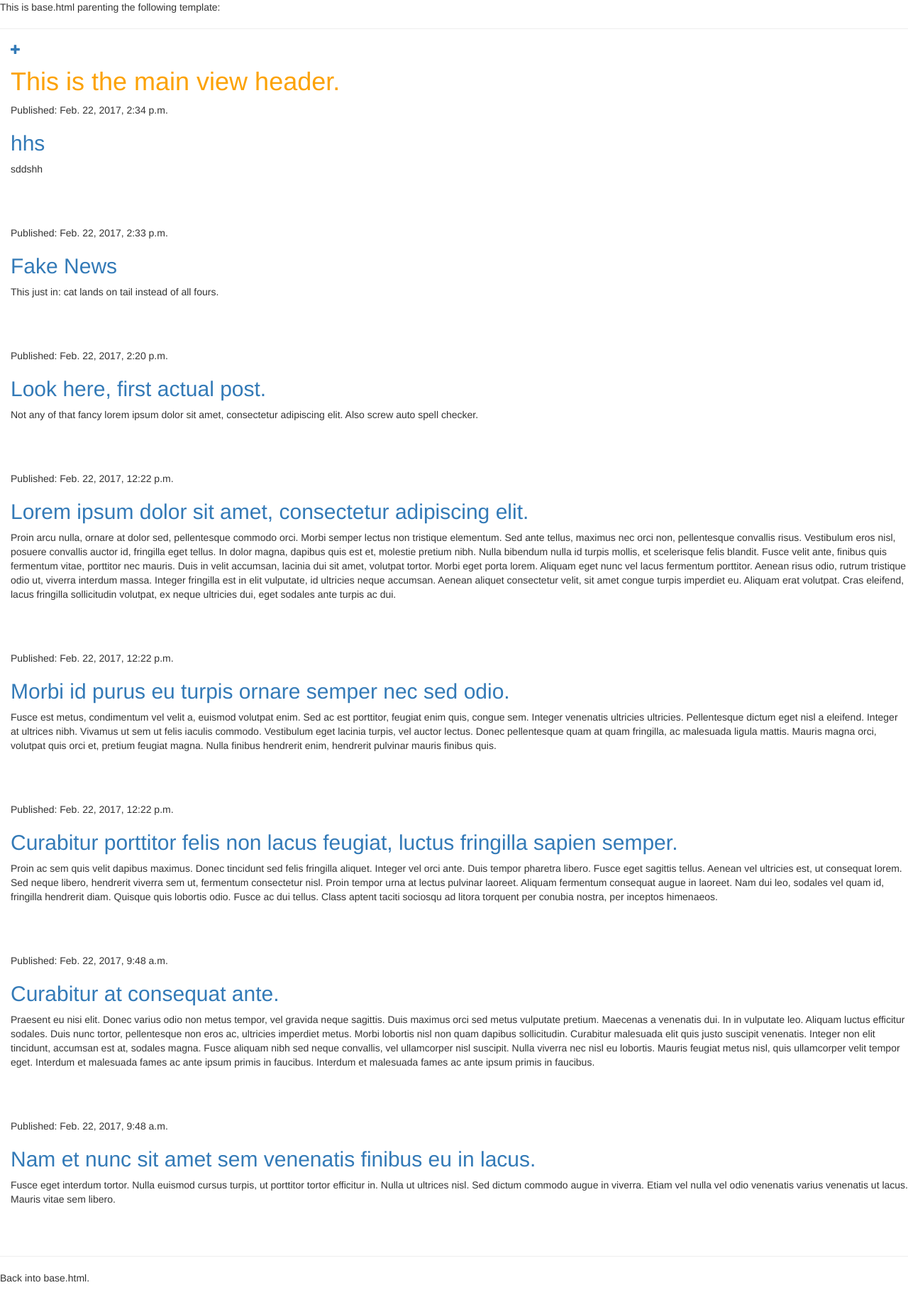
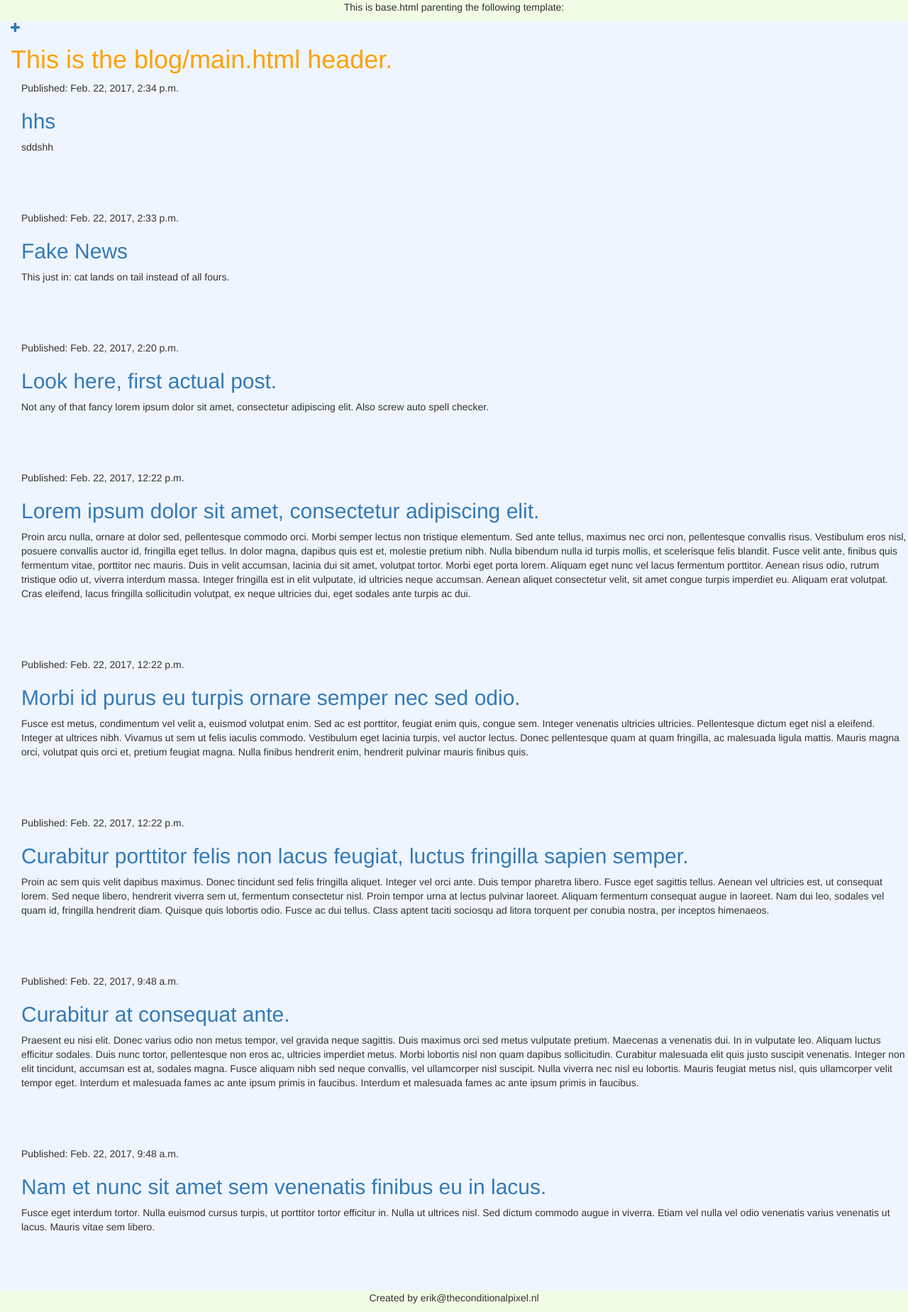
Before and after one commit to es-kan/eskan-site, a Django app: page / in a window 1280 px wide. Shown: the whole page at 71% size. Before the commit the page ends 1806 px from the top, so only its background shows below. Run offline with Django 3.2, Linux system fonts and the light colour scheme; data comes from the database, SQL or seed files in the repository; both versions use the stored data as it was after the commit; some libraries are stand-ins or nearby versions.

Commit message:
more styles

```diff
--- a/blog/static/css/blog.css
+++ b/blog/static/css/blog.css
@@ -1,5 +1,6 @@
-.main-container {
+.main-container, .post {
     padding-left: 15px;
+    background-color: #eff5ff;
 }
 
 .title-header {
@@ -11,5 +12,5 @@
 }
 
 .post {
-    margin-bottom: 70px;
+    padding-bottom: 70px;
 }
--- a/blog/templates/main.html
+++ b/blog/templates/main.html
@@ -11,7 +11,7 @@
 <div class="main-container">
 <div class="title-header">
   <a href="{% url 'post_new' %}" class="top-menu"><span class="glyphicon glyphicon-plus"></span></a>
-  <h1>This is the main view header.</h1>
+  <h1>This is the blog/main.html header.</h1>
 </div>
 <div class="posts">
   {% for post in posts %}
--- a/blog/templates/post.html
+++ b/blog/templates/post.html
@@ -14,4 +14,5 @@
   <h1>{{ post.title }}</h1>
   <p>{{ post.text|linebreaksbr }}</p>
 </div>
+<a href="{% url 'main' %}"><span class="glyphicon glyphicon-chevron-left"></span></a>
 {% endblock %}
--- a/kansite/settings/base.py
+++ b/kansite/settings/base.py
@@ -126,6 +126,10 @@ USE_TZ = True
 
 STATIC_URL = '/static/'
 
+STATICFILES_DIRS = [
+    os.path.join(BASE_DIR, 'static'),
+]
+
 STATICFILES_FINDERS = [
     'django.contrib.staticfiles.finders.FileSystemFinder',
     'django.contrib.staticfiles.finders.AppDirectoriesFinder',
--- /dev/null
+++ b/kansite/static/css/base.css
@@ -0,0 +1,11 @@
+.footer, .header {
+  text-align: center;
+}
+
+.base-container {
+  background-color: white;
+}
+
+body {
+  background-color: #f1fce5
+}
--- a/templates/base.html
+++ b/templates/base.html
@@ -3,15 +3,16 @@
   <head>
     <link rel="stylesheet" href="//maxcdn.bootstrapcdn.com/bootstrap/3.2.0/css/bootstrap.min.css">
     <link rel="stylesheet" href="//maxcdn.bootstrapcdn.com/bootstrap/3.2.0/css/bootstrap-theme.min.css">
+    <link rel="stylesheet" href="{% static 'css/base.css' %}">
     {% block title%}
     {% endblock %}
   </head>
   <body>
-    <p>This is base.html parenting the following template:</p>
-    <hr>
+    <p class='header'>This is base.html parenting the following template:</p>
+    <div class="base-container">
     {% block content %}
     {% endblock %}
-    <hr>
-    <p>Back into base.html.</p>
+    </div>
+    <p class='footer'>Created by erik@theconditionalpixel.nl</p>
   </body>
 </html>
```
Also changed, not shown: kansite/db.sqlite3.
